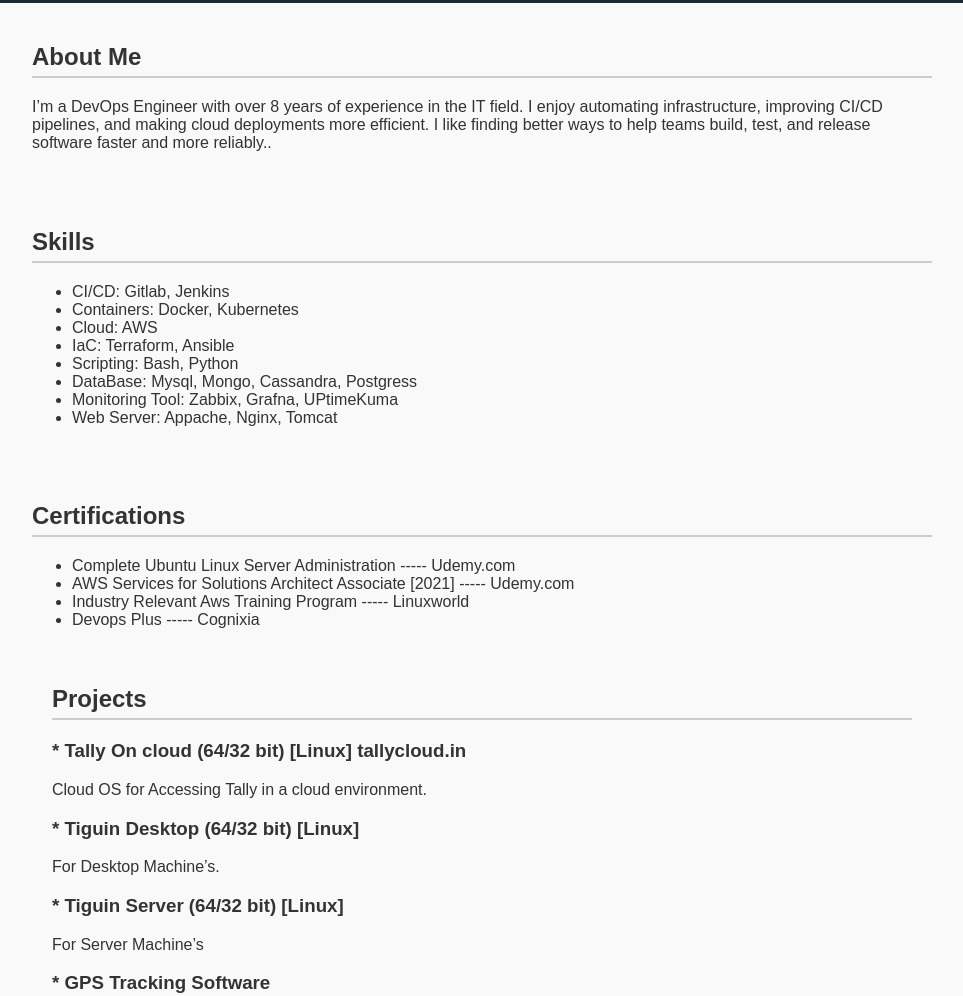
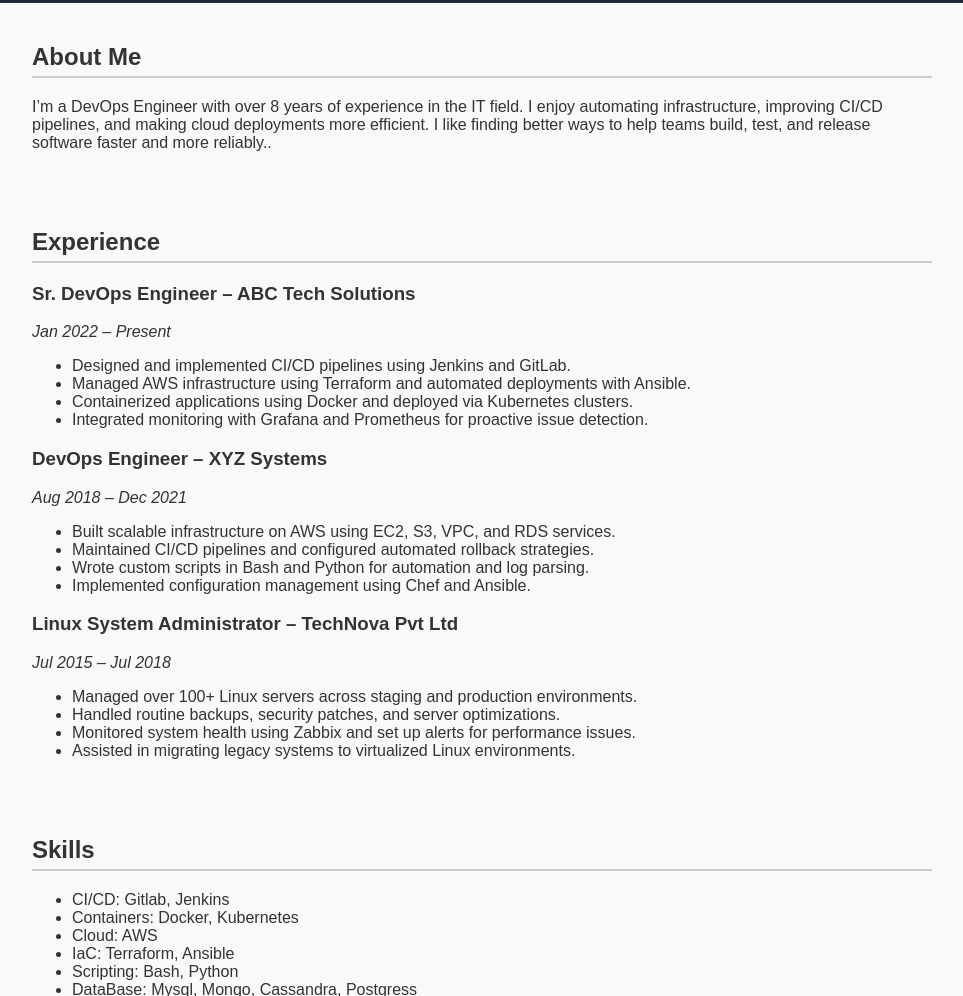
Before and after one commit to shishanshu/shishanshurai, a plain HTML site: page index.html in a window 1280 px wide. Shown: the part 291-1287 px from the top of the page, without its empty margins (158-1121 px from the left). Drawn offline with Linux system fonts and the light colour scheme.

Commit message:
Update index.html

```diff
--- a/index.html
+++ b/index.html
@@ -18,6 +18,44 @@
     <h2>About Me</h2>
     <p>I’m a DevOps Engineer with over 8 years of experience in the IT field. I enjoy automating infrastructure, improving CI/CD pipelines, and making cloud deployments more efficient. I like finding better ways to help teams build, test, and release software faster and more reliably..</p>
   </section>
+
+  <section id="experience" class="fade-in">
+  <h2>Experience</h2>
+
+  <div class="job">
+    <h3>Sr. DevOps Engineer – ABC Tech Solutions</h3>
+    <p><em>Jan 2022 – Present</em></p>
+    <ul>
+      <li>Designed and implemented CI/CD pipelines using Jenkins and GitLab.</li>
+      <li>Managed AWS infrastructure using Terraform and automated deployments with Ansible.</li>
+      <li>Containerized applications using Docker and deployed via Kubernetes clusters.</li>
+      <li>Integrated monitoring with Grafana and Prometheus for proactive issue detection.</li>
+    </ul>
+  </div>
+
+  <div class="job">
+    <h3>DevOps Engineer – XYZ Systems</h3>
+    <p><em>Aug 2018 – Dec 2021</em></p>
+    <ul>
+      <li>Built scalable infrastructure on AWS using EC2, S3, VPC, and RDS services.</li>
+      <li>Maintained CI/CD pipelines and configured automated rollback strategies.</li>
+      <li>Wrote custom scripts in Bash and Python for automation and log parsing.</li>
+      <li>Implemented configuration management using Chef and Ansible.</li>
+    </ul>
+  </div>
+
+  <div class="job">
+    <h3>Linux System Administrator – TechNova Pvt Ltd</h3>
+    <p><em>Jul 2015 – Jul 2018</em></p>
+    <ul>
+      <li>Managed over 100+ Linux servers across staging and production environments.</li>
+      <li>Handled routine backups, security patches, and server optimizations.</li>
+      <li>Monitored system health using Zabbix and set up alerts for performance issues.</li>
+      <li>Assisted in migrating legacy systems to virtualized Linux environments.</li>
+    </ul>
+  </div>
+</section>
+
 
   <section id="skills:-" class="fade-in">
     <h2>Skills</h2>
```
